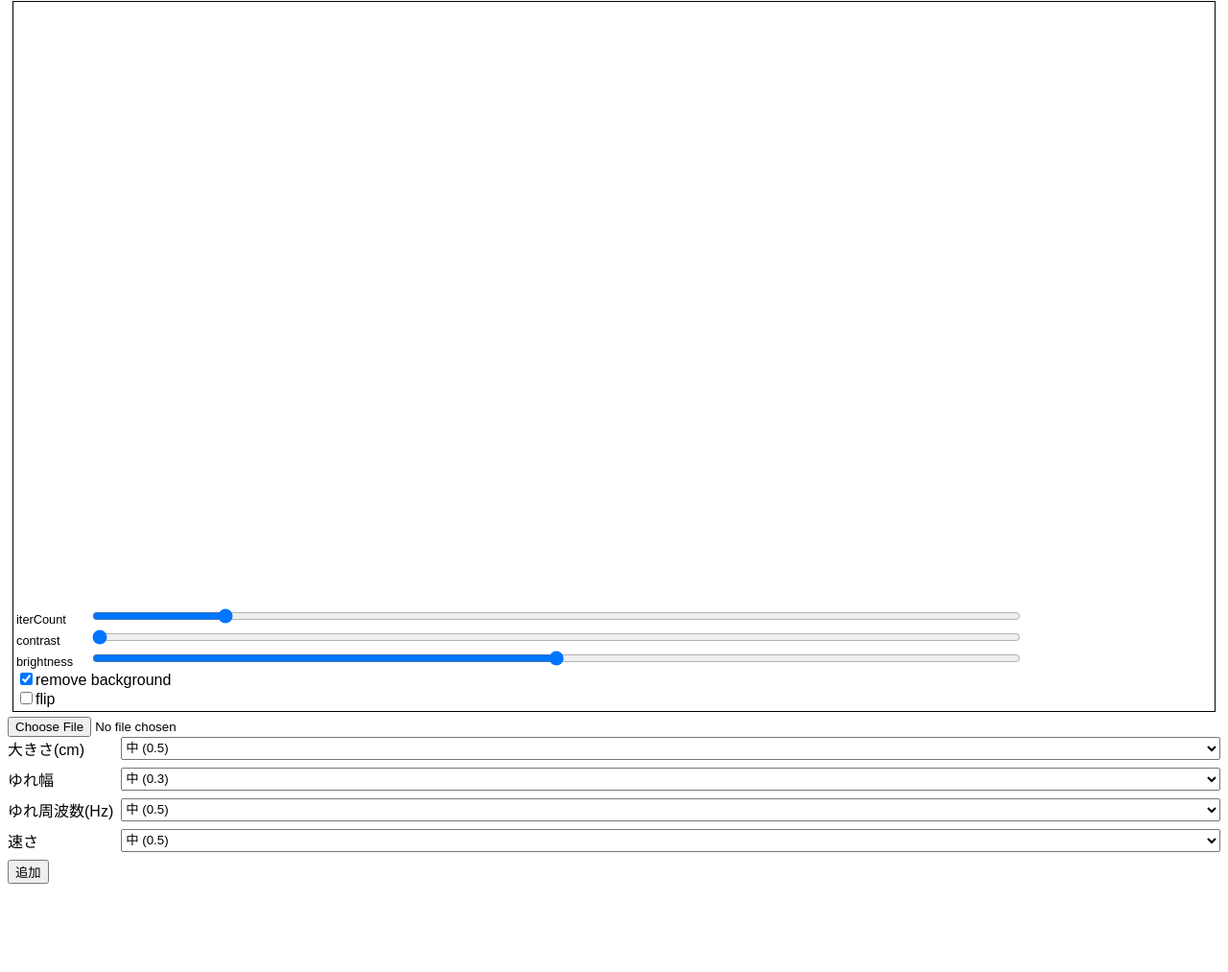
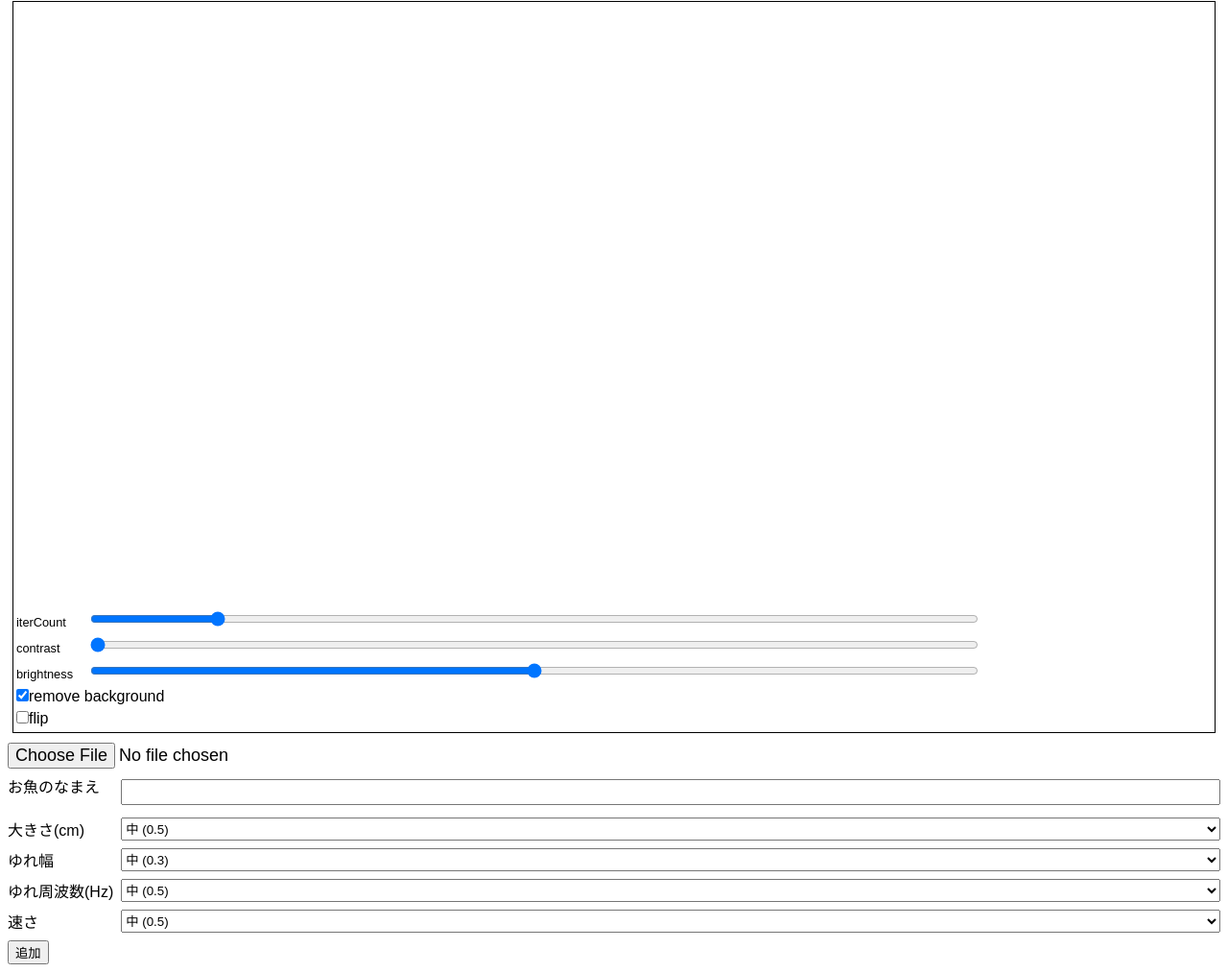
Before and after one commit to code4fukui/ar-aquarium-admin, a plain HTML site: page index.html in a window 1280 px wide. Shown: the part 141-1154 px from the top of the page at 96% size. Before the commit the page ends 1070 px from the top, so only its background shows below. Drawn offline with Linux system fonts and the light colour scheme.

Commit message:
add name option

```diff
--- a/index.html
+++ b/index.html
@@ -22,6 +22,7 @@
     <option>歩く</option>
   </select>
 -->
+<span>お魚のなまえ</span><input type="text" id="inp_name">
 <span>大きさ(cm)</span><!--<input id=inp_size>-->
   <select id=sel_size>
     <option>大 (1.0)</option>
@@ -127,6 +128,7 @@ inp_file.oninput = async (e) => {
 };
 btn.onclick = async () => {
   const data = {};
+  data.name = inp_name.value;
   data.file = canvas.toDataURL("image/png")
   const params = ["size", "amp", "freq", "speed"];
   for (const p of params) {
@@ -166,6 +168,10 @@ body {
 input[type="range"] {
   width: calc(85vw - 9em);
 }
+input {
+  font-size: 18px;
+  margin: .3em 0;
+}
 .label {
   display: inline-block;
   width: 6em;
```
